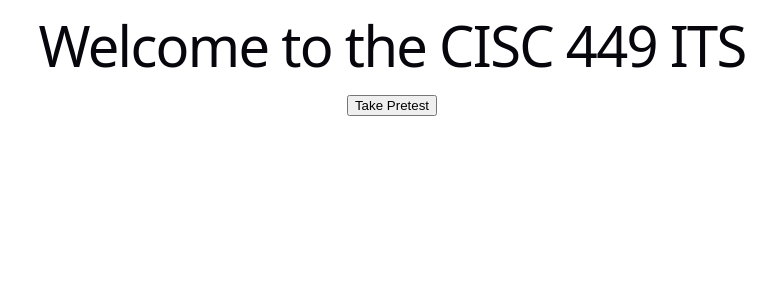
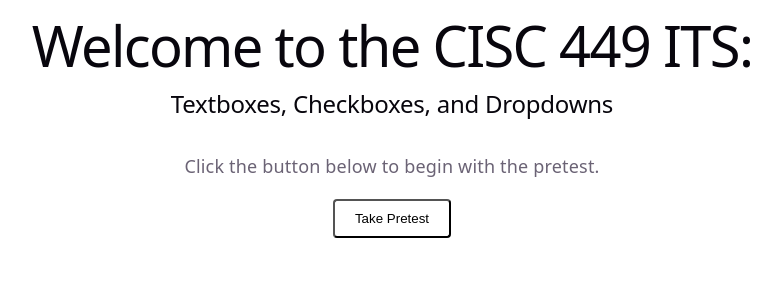
Before and after one commit to kjdove/cisc449-its, a React (Vite) app: page / in a window 1280 px wide. Shown: the top 300 px of the page, without its empty margins (248-1029 px from the left). Built offline with nearby package versions, Linux system fonts and the light colour scheme.

Commit message:
updated start page

```diff
--- a/src/StartPage.tsx
+++ b/src/StartPage.tsx
@@ -9,8 +9,11 @@ export function StartPage(): JSX.Element {
     }
     return (
         <div className="start-page">
-            <h1>Welcome to the CISC 449 ITS</h1>
-            <button onClick={handleClick}>Take Pretest</button>
+            <h1>Welcome to the CISC 449 ITS:</h1>
+            <h2>Textboxes, Checkboxes, and Dropdowns</h2>
+            <br/>
+            <p>Click the button below to begin with the pretest.</p>
+            <button className="submit-button" onClick={handleClick}>Take Pretest</button>
         </div>
     );
 }
```
